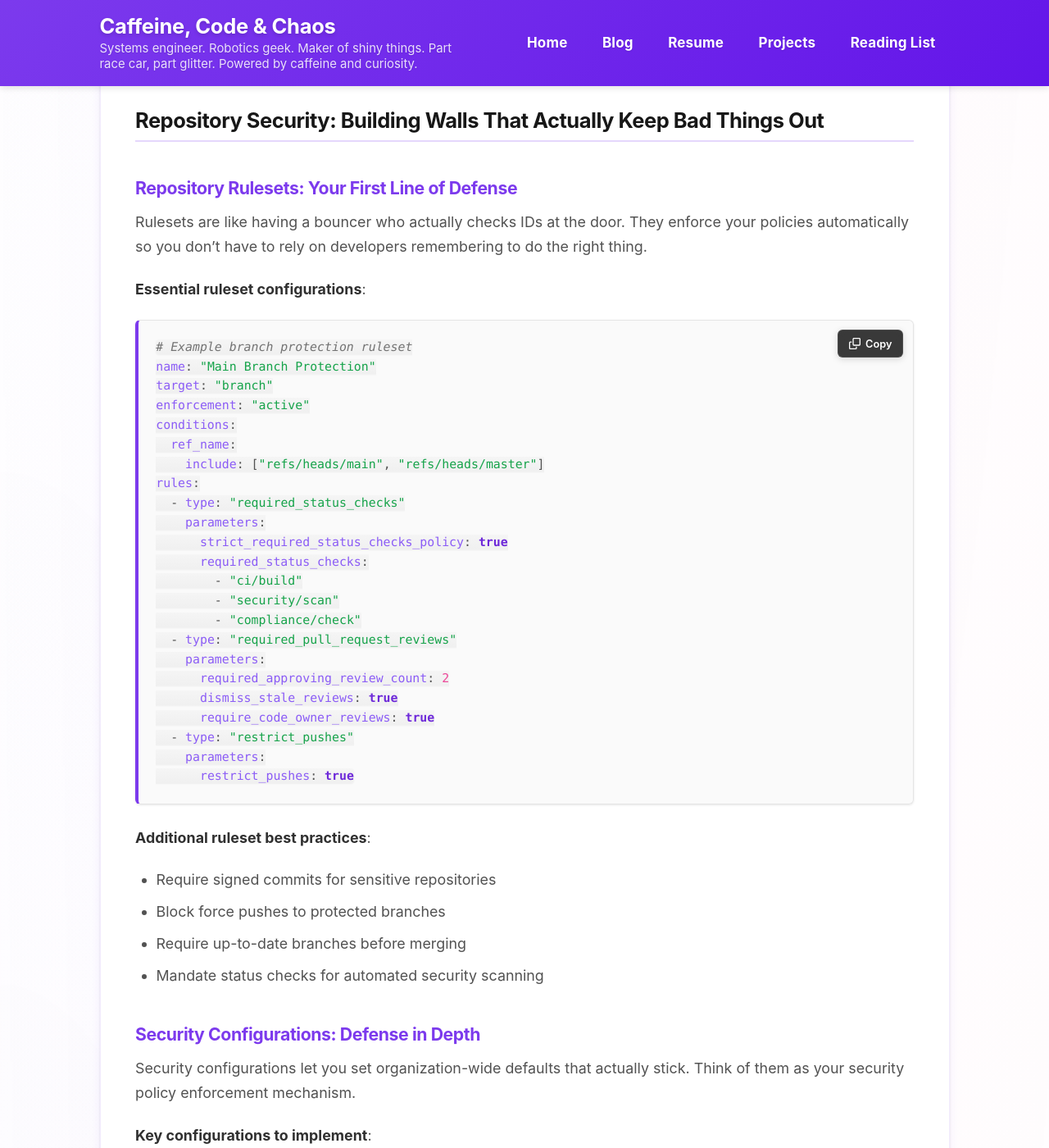
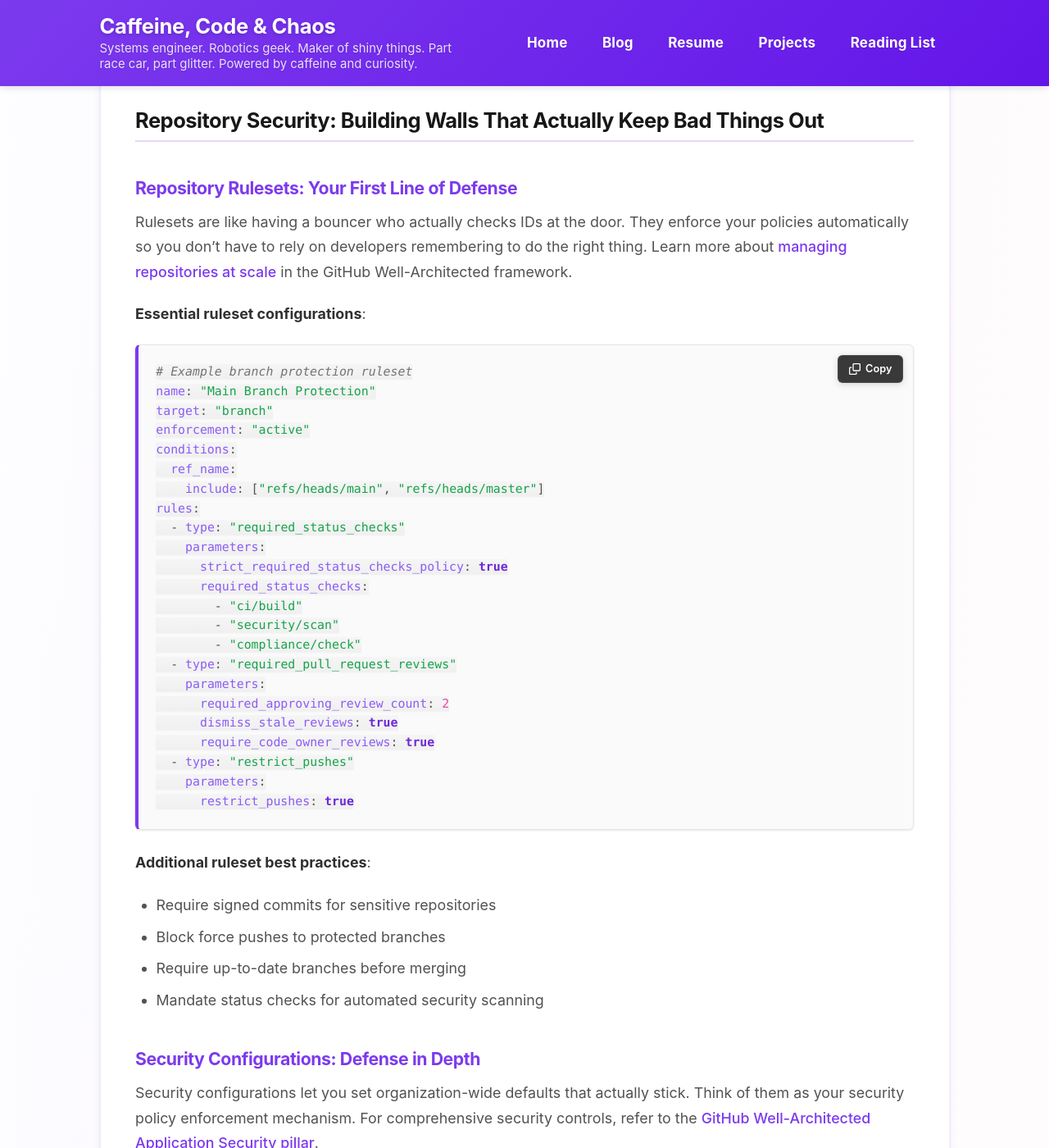
Before and after one commit to jmassardo/jmassardo.github.io, a Jekyll site: the page built from _posts/2025-09-10-github-enterprise-security-best-practices.md, in a window 1280 px wide and 1400 px high, scrolled down 3061 px. Shown: the whole window at 82% size. Built offline with Jekyll 4.4.1, drawn with Linux system fonts in a browser that asks for light colours; nearby versions of some CDN libraries; some of the changed text lies outside the part shown.

Commit message:
Enhance security best practices with additional resources
Updated sections on repository rulesets and security configurations to include links to the GitHub Well-Architected framework and application security pillar.

```diff
--- a/_posts/2025-09-10-github-enterprise-security-best-practices.md
+++ b/_posts/2025-09-10-github-enterprise-security-best-practices.md
@@ -80,7 +80,7 @@ GitHub's default roles are like off-the-rack suits – they'll work, but custom
 
 ### Repository Rulesets: Your First Line of Defense
 
-Rulesets are like having a bouncer who actually checks IDs at the door. They enforce your policies automatically so you don't have to rely on developers remembering to do the right thing.
+Rulesets are like having a bouncer who actually checks IDs at the door. They enforce your policies automatically so you don't have to rely on developers remembering to do the right thing. Learn more about [managing repositories at scale](https://wellarchitected.github.com/library/governance/recommendations/managing-repositories-at-scale/) in the GitHub Well-Architected framework.
 
 **Essential ruleset configurations**:
 
@@ -118,7 +118,7 @@ rules:
 
 ### Security Configurations: Defense in Depth
 
-Security configurations let you set organization-wide defaults that actually stick. Think of them as your security policy enforcement mechanism.
+Security configurations let you set organization-wide defaults that actually stick. Think of them as your security policy enforcement mechanism. For comprehensive security controls, refer to the [GitHub Well-Architected Application Security pillar](https://wellarchitected.github.com/library/application-security/).
 
 **Key configurations to implement**:
 
@@ -396,6 +396,7 @@ Let's make this the definitive guide to GitHub Enterprise security that actually
 ---
 
 **Additional Resources:**
+- [GitHub Well-Architected Framework](https://wellarchitected.github.com/) - Comprehensive guidance on security, governance, and operational excellence
 - [GitHub Enterprise Security Best Practices](https://docs.github.com/en/enterprise-cloud@latest/admin/overview/best-practices-for-enterprises)
 - [Enterprise Managed Users Documentation](https://docs.github.com/en/enterprise-cloud@latest/admin/identity-and-access-management/using-enterprise-managed-users-for-iam/about-enterprise-managed-users)
 - [Repository Rulesets Documentation](https://docs.github.com/en/repositories/configuring-branches-and-merges-in-your-repository/managing-rulesets/about-rulesets)
```
